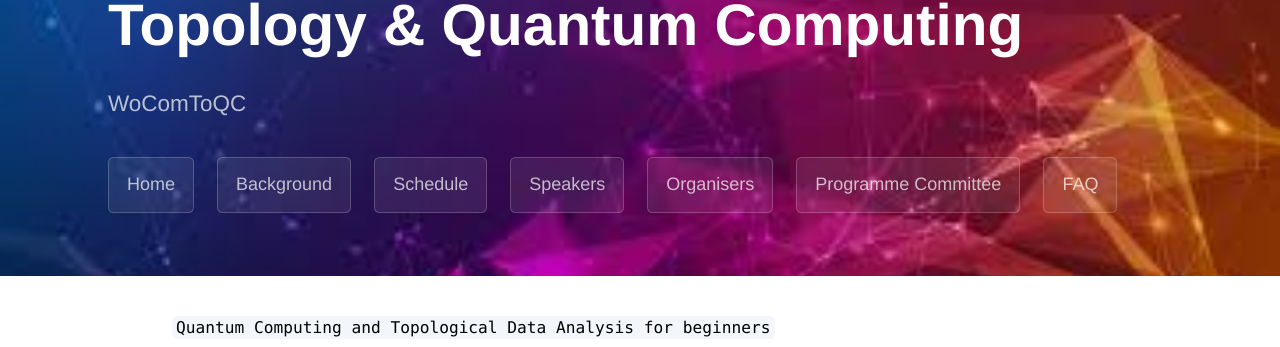
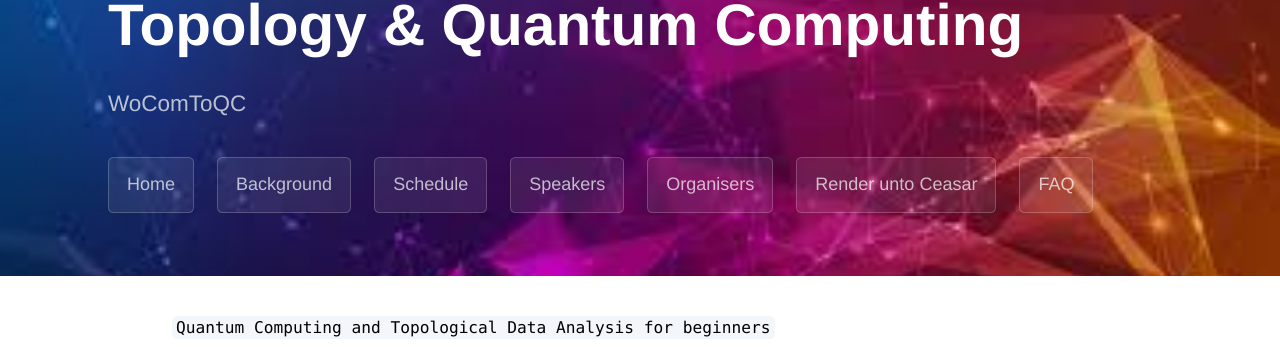
Before and after one commit to WoComtoQC/wocomtoqc.github.io, a Jekyll site: the page built from index.md, in a window 1280 px wide. Shown: the part 152-499 px from the top of the page. Built offline with Jekyll 4.4.1, drawn with Linux system fonts in a browser that asks for light colours; some web fonts are replaced.

Commit message:
Update _config.yml

```diff
--- a/_config.yml
+++ b/_config.yml
@@ -8,7 +8,7 @@ navigation:
   Schedule: "/schedule"
   Speakers: "/speakers"
   Organisers: "/organisers"
-  Programme Committee: "/committee"
+  Render unto Ceasar: "/render"
   FAQ: "/faq"
 
 
```
